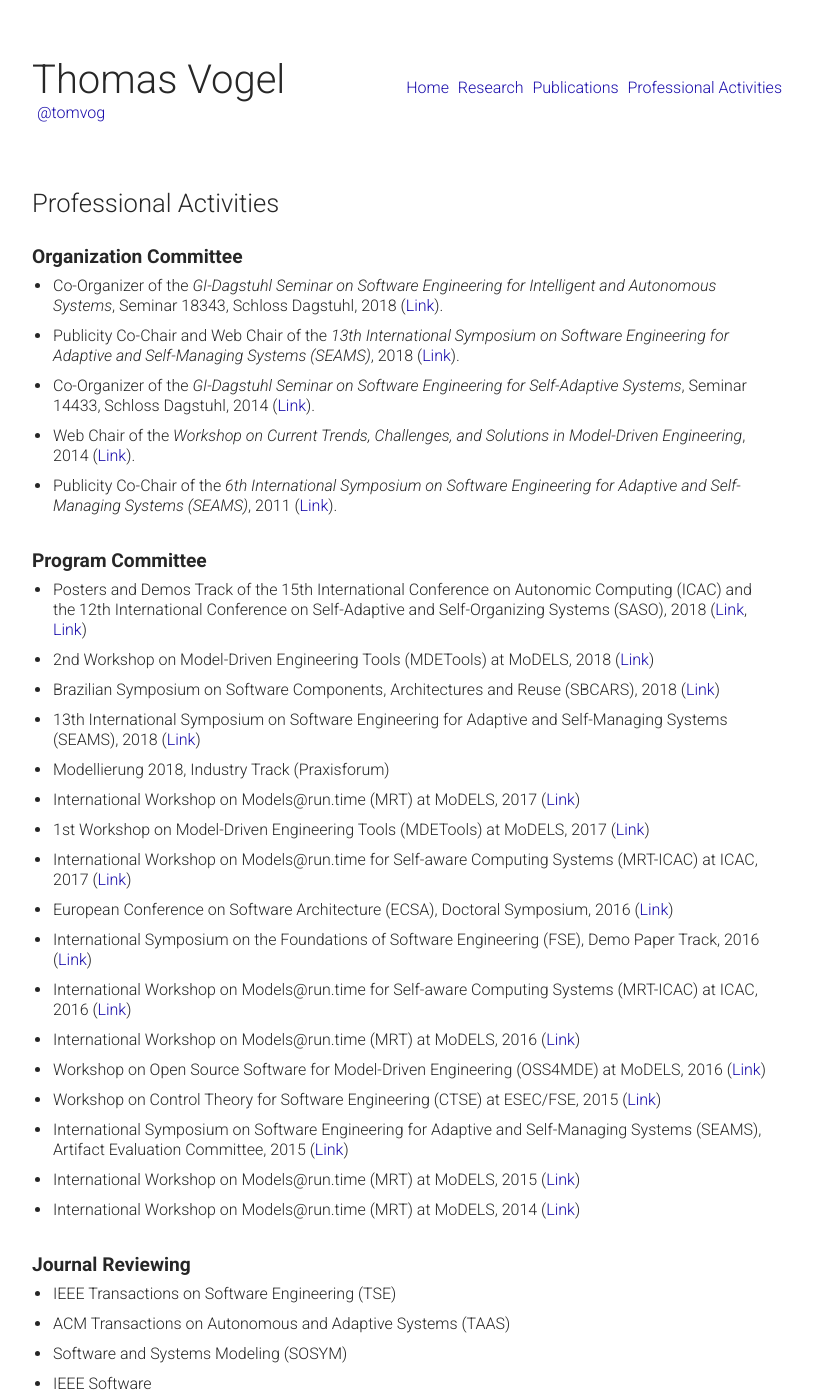
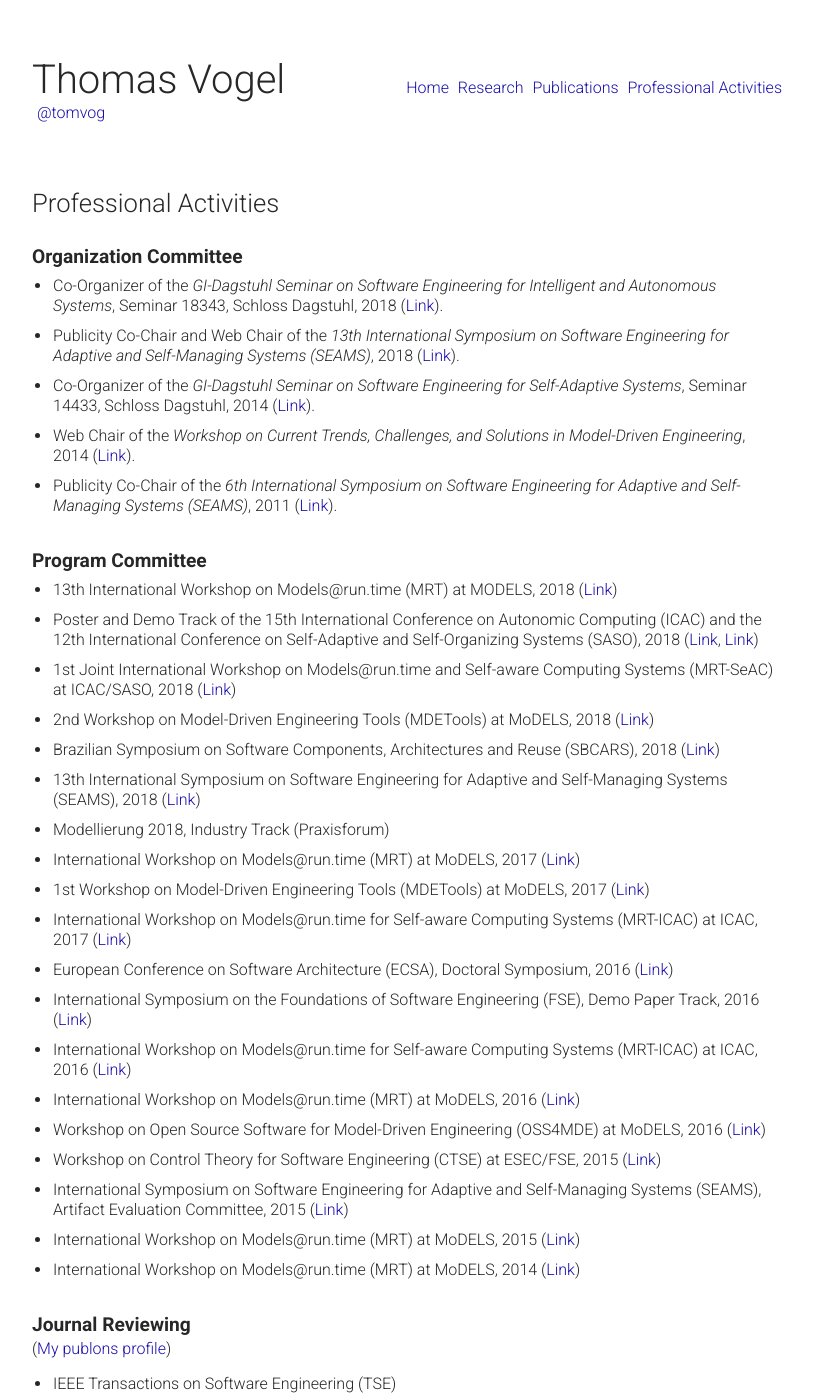
Before and after one commit to thomas-vogel/thomas-vogel.github.io, a Jekyll site: the page built from _pages/activities.md, in a window 1280 px wide and 1400 px high. Shown: the whole window, without its empty margins (233-1046 px from the left). Built offline with Jekyll 4.4.1, drawn with Linux system fonts in a browser that asks for light colours.

Commit message:
Add MRT'18 and MRT/SeAC'2018 PC.

```diff
--- a/_pages/activities.md
+++ b/_pages/activities.md
@@ -15,7 +15,9 @@ layout: paper
 
 ## Program Committee
 
-* Posters and Demos Track of the 15th International Conference on Autonomic Computing (ICAC) and the 12th International Conference on Self-Adaptive and Self-Organizing Systems (SASO), 2018 ([Link](http://icac2018.informatik.uni-wuerzburg.de/calls/call-for-posters-and-demos/){:target="_blank"}, [Link](https://saso2018.fbk.eu/index.php/call-for-posters-and-demos/){:target="_blank"})
+* 13th International Workshop on Models@run.time (MRT) at MODELS, 2018 ([Link](http://st.inf.tu-dresden.de/MRT18/){:target="_blank"})
+* Poster and Demo Track of the 15th International Conference on Autonomic Computing (ICAC) and the 12th International Conference on Self-Adaptive and Self-Organizing Systems (SASO), 2018 ([Link](http://icac2018.informatik.uni-wuerzburg.de/calls/call-for-posters-and-demos/){:target="_blank"}, [Link](https://saso2018.fbk.eu/index.php/call-for-posters-and-demos/){:target="_blank"})
+* 1st Joint International Workshop on Models@run.time and Self-aware Computing Systems (MRT-SeAC) at ICAC/SASO, 2018 ([Link](http://st.inf.tu-dresden.de/MRT18-ICAC/){:target="_blank"})
 * 2nd Workshop on Model-Driven Engineering Tools (MDETools) at MoDELS, 2018 ([Link](https://mdetools.github.io/mdetools18/){:target="_blank"})
 * Brazilian Symposium on Software Components, Architectures and Reuse (SBCARS), 2018 ([Link](http://cbsoft2018.icmc.usp.br/sbcars.html){:target="_blank"})
 * 13th International Symposium on Software Engineering for Adaptive and Self-Managing Systems (SEAMS), 2018 ([Link](http://2018.seams-symposia.org){:target="_blank"})
@@ -35,6 +37,7 @@ layout: paper
 
 
 ## Journal Reviewing
+([My publons profile](https://publons.com/author/1309009){:target="_blank"})
 
 * IEEE Transactions on Software Engineering (TSE)
 * ACM Transactions on Autonomous and Adaptive Systems (TAAS)
```
Also changed, not shown: index.md (+2 -0 lines).
